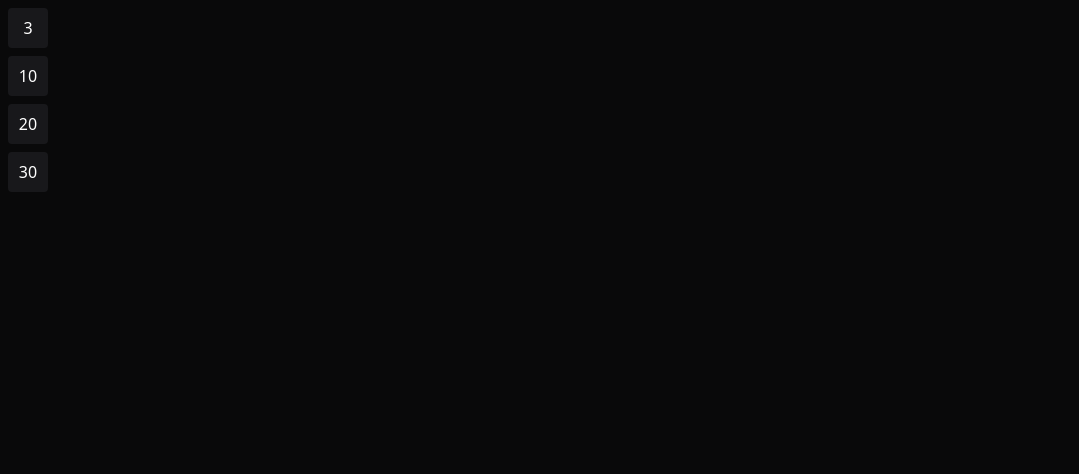
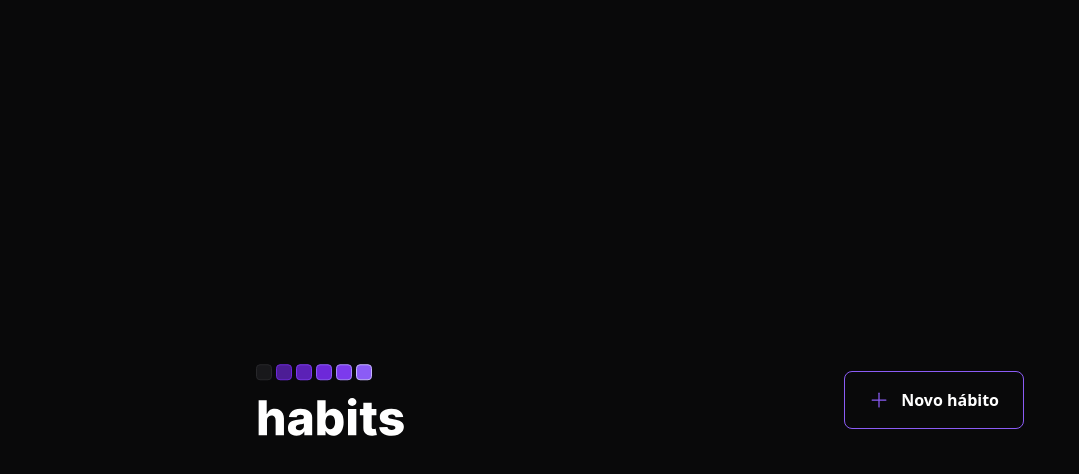
Before and after one commit to ocarlosbarros/habits, a React (Vite) app in the folder web/: page / in a window 1280 px wide. Shown: the top 474 px of the page, without its empty margins (0-1079 px from the left). Built offline with nearby package versions, Linux system fonts and the light colour scheme.

Commit message:
refactor:adds Header in App

```diff
--- a/web/src/App.tsx
+++ b/web/src/App.tsx
@@ -1,17 +1,14 @@
-import { Habit } from "./components/Habit"
+//import { Habit } from "./components/Habit"
+import { Header } from './components/Header';
 
 import './styles/global.css';
 
-
-function App() {
+export function App() {
     return (
-    <div>
-        <Habit completed={3} />
-        <Habit completed={10}/>
-        <Habit completed={20}/>
-        <Habit completed={30}/>
-    </div>
+        <div className="w-screen h-screen flex justify-center items-center">
+            <section id="main-content" className="w-full max-w-5xl px-6 flex flex-col gap-16">
+                <Header />
+            </section>
+        </div>
   )
 }
-
-export default App
--- a/web/src/main.tsx
+++ b/web/src/main.tsx
@@ -1,6 +1,6 @@
 import React from 'react'
 import ReactDOM from 'react-dom/client'
-import App from './App'
+import { App } from './App'
 
 ReactDOM.createRoot(document.getElementById('root') as HTMLElement).render(
   <React.StrictMode>
```
